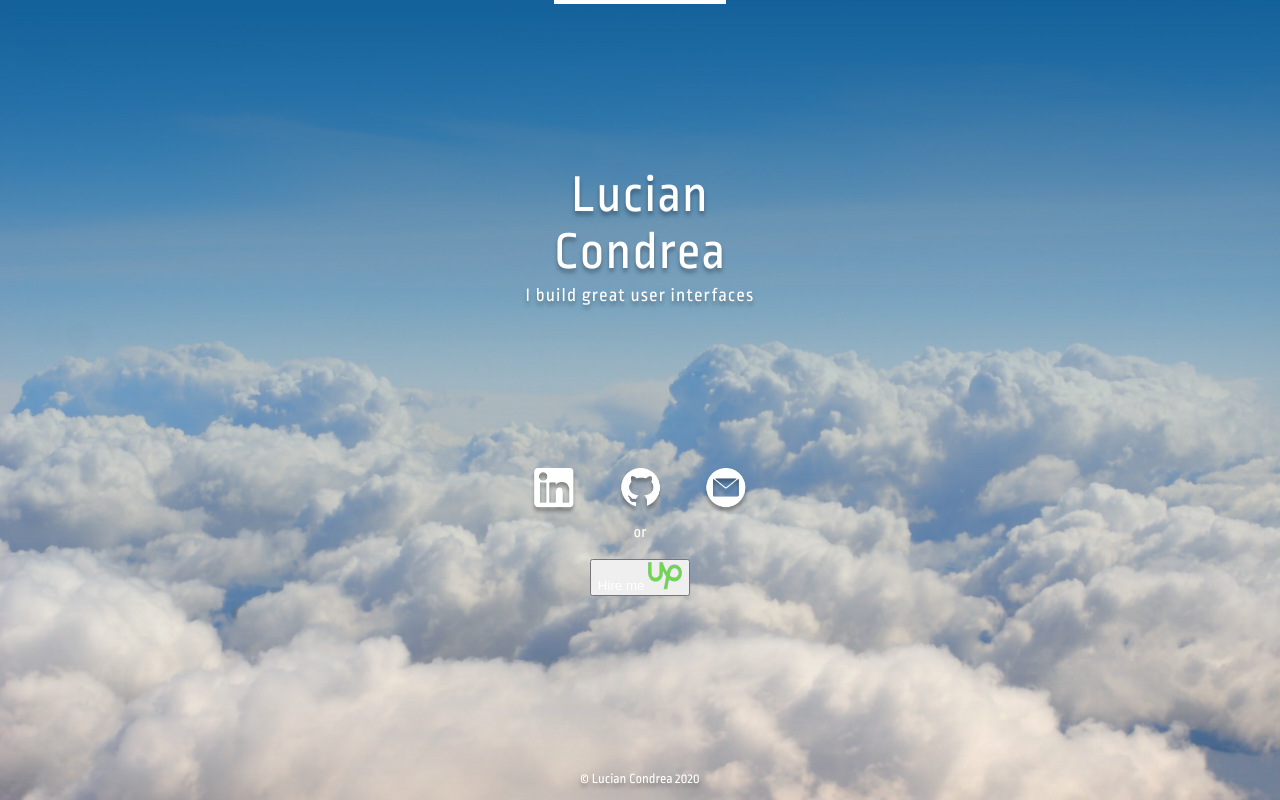
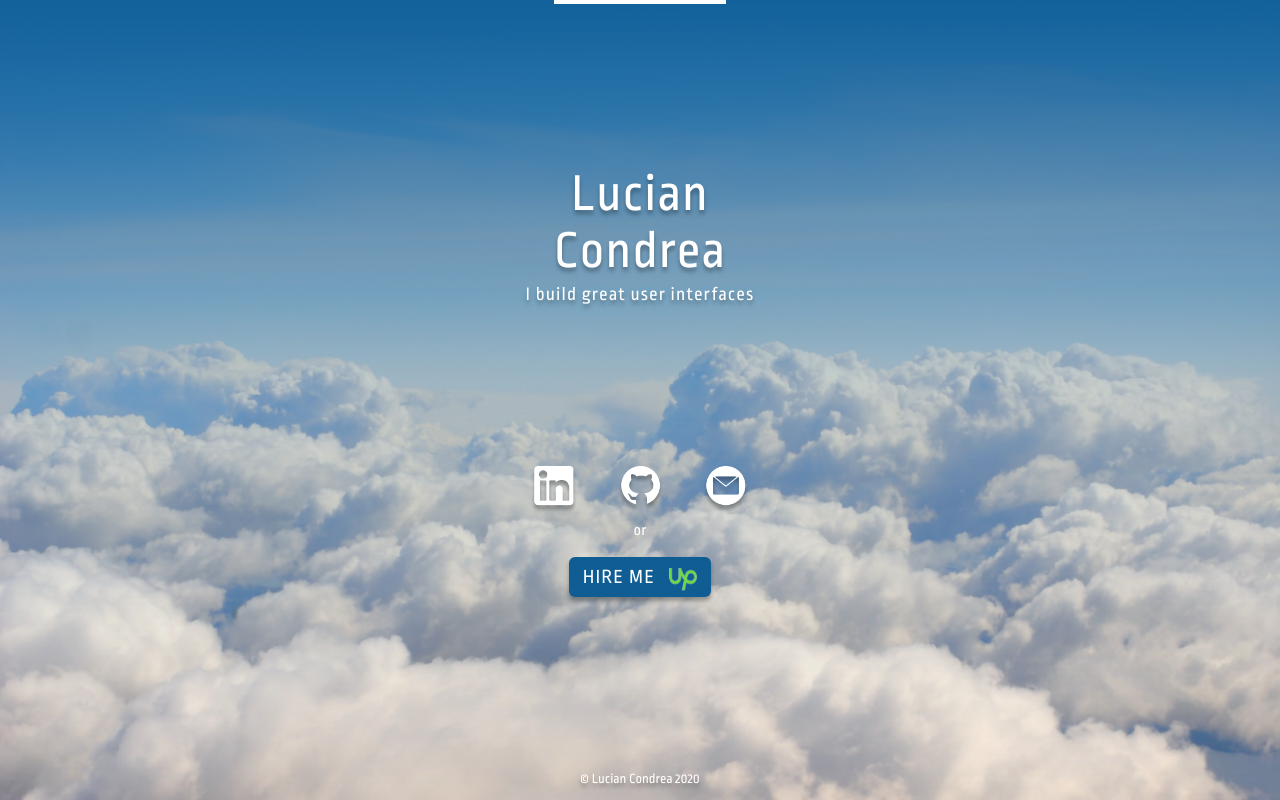
Before and after one commit to luciancic/condrea.dev, a Gatsby site: page / in a window 1280 px wide. Built offline with nearby package versions, Linux system fonts and the light colour scheme; Gatsby itself is replaced by a stand-in of ours.

Commit message:
style hire me button

```diff
--- a/src/pages/index.js
+++ b/src/pages/index.js
@@ -27,9 +27,9 @@ const IndexPage = () => (
         </a>
       </div>
       <span>or</span>
-      <button>
-        Hire me <img src={UpworkIcon} alt="" />
-      </button>
+      <a href="#" alt="Hire me" className="hire-me">
+        <span>Hire me</span><img src={UpworkIcon} alt="" />
+      </a>
     </nav>
     <footer>© Lucian Condrea 2020</footer>
   </div>
--- a/src/styles.scss
+++ b/src/styles.scss
@@ -87,6 +87,31 @@ nav span {
     margin: 18px 0;
 }
 
+.hire-me {
+    display: flex;
+    align-items: center;
+    justify-content: space-evenly;;
+    background-color: #105D94;
+    border-radius: 6px;
+    width: 142px;
+    height: 40px;
+    text-decoration: none;
+    text-transform: uppercase;
+    box-shadow: 0px 4px 4px rgba(0, 0, 0, 0.3);
+}
+
+.hire-me span {
+    font-size: 20px;
+    letter-spacing: 0.06em;
+}
+
+.hire-me img {
+    width: 28.5px;
+    height: 23px;
+    position: relative;
+    top: 3px;
+}
+
 footer {
     height: 42px;
     font-size: 14px;
```
